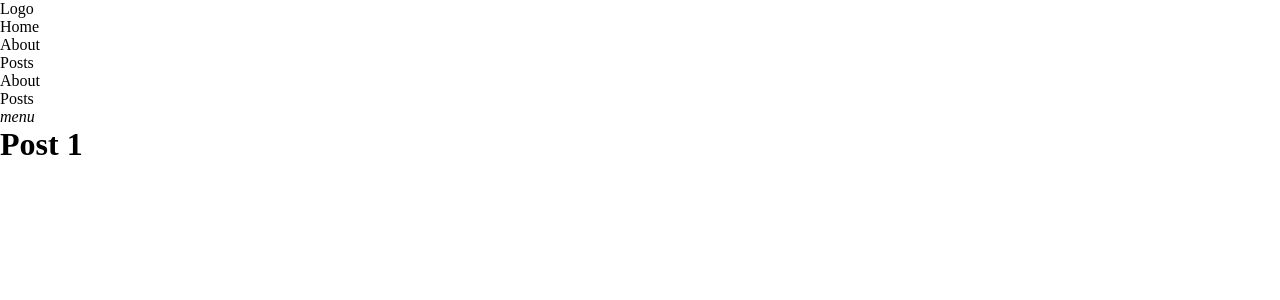
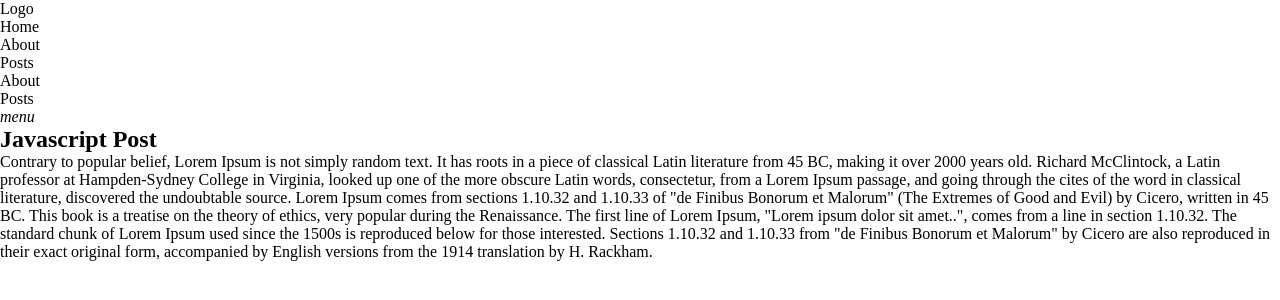
Before and after one commit to TimaevVladislav/ts-next-blog, a Next.js app: page /post/1 in a window 1280 px wide. Shown: the top 300 px of the page. Built offline with nearby package versions, Linux system fonts and the light colour scheme; data requests are answered from the project's data file.

Commit message:
add:server:post:rendering

```diff
--- a/src/pages/post/[id].tsx
+++ b/src/pages/post/[id].tsx
@@ -1,14 +1,49 @@
+import {useState, useEffect} from "react"
+import Navigation from "@/pages/components/Navigation"
 import {useRouter} from "next/router"
-import Navigation from "@/pages/components/Navigation"
 
-export default function Post() {
+export default function Post({ post: serverPost }: any) {
+    const [post, setPost] = useState(serverPost)
     const router = useRouter()
 
+    useEffect(() => {
+        async function load() {
+            const response = await fetch(`http://localhost:4200/posts/${router.query.id}`)
+            const data = await response.json()
+
+            setPost(data)
+        }
+
+        if (!serverPost) {
+            load()
+        }
+    }, [])
+
+    if (!post) {
+        return (
+            <Navigation title="Loading">
+                <p>Loading...</p>
+            </Navigation>
+        )
+    }
+
     return (
-        <Navigation title={"Post"}>
-            <h1>Post {router.query.id}</h1>
-            <h2>{router.query.title}</h2>
-            <p>{router.query.body}</p>
+        <Navigation title={`${post.title}`}>
+            <h2>{post.title}</h2>
+            <p>{post.body}</p>
         </Navigation>
     )
 }
+
+
+Post.getInitialProps = async ({ query, req }: any) => {
+
+    if (!req) {
+        return { post: null }
+    }
+
+    const response = await fetch(`http://localhost:4200/posts/${query.id}`)
+    const post = await response.json()
+
+    return { post }
+}
```
Also changed, not shown: src/pages/posts.tsx (+31 -5 lines).
